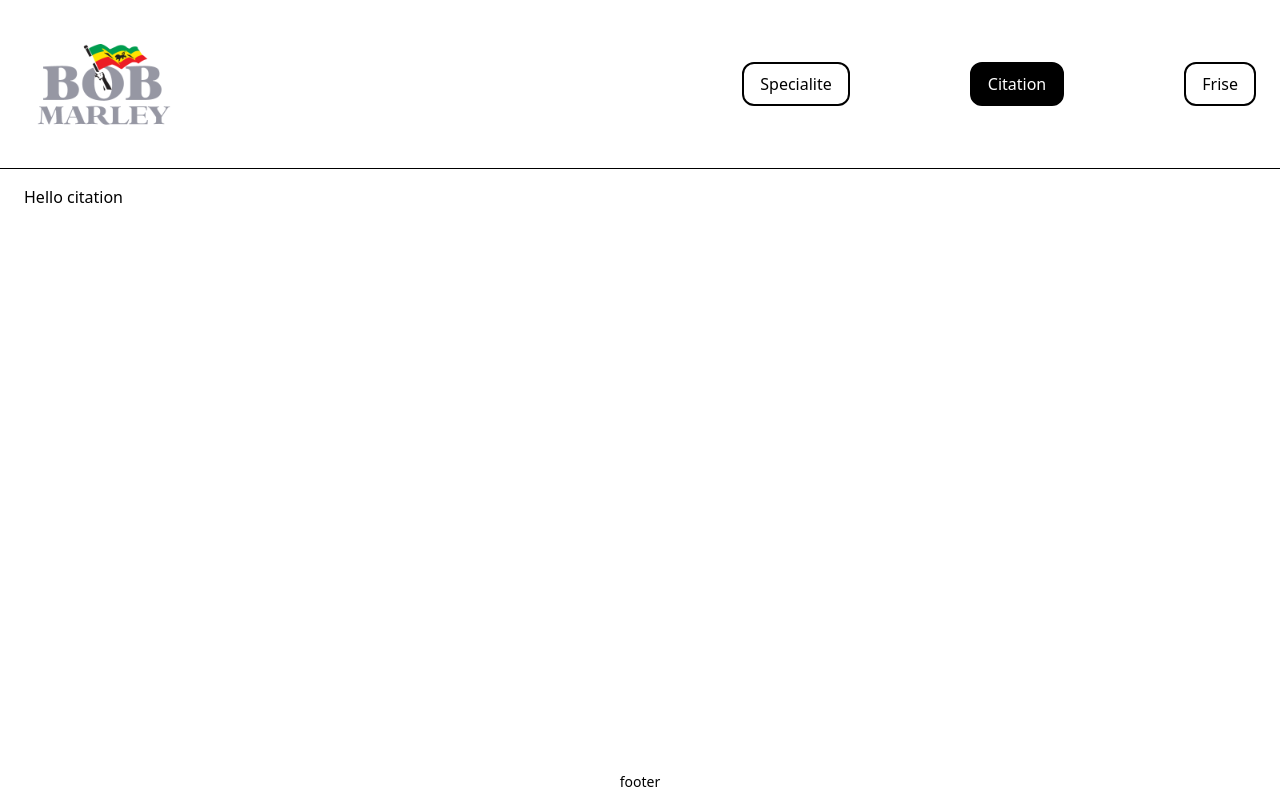
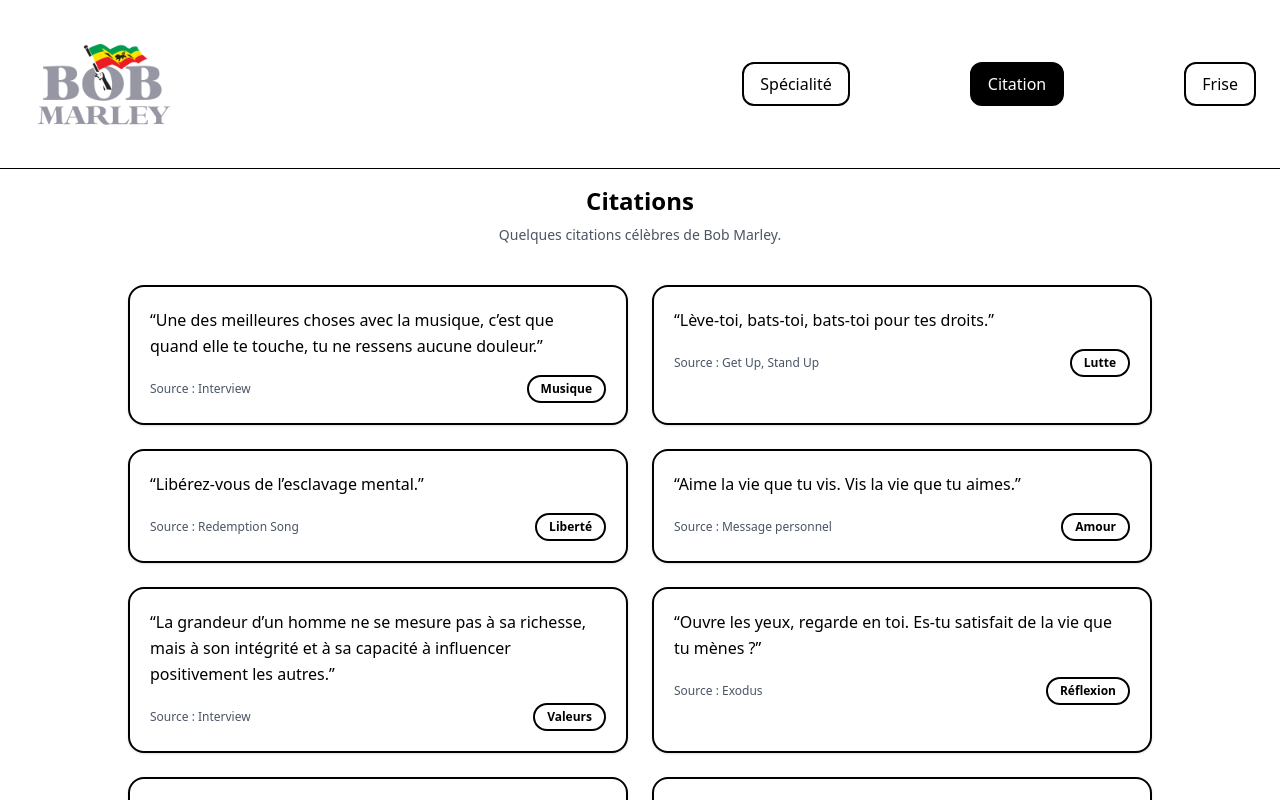
Before and after one commit to adatechschool/grace-adapage-yannick-gull, a React (Vite) app: page /citation in a window 1280 px wide. Shown: the top 800 px of the page. Built offline with nearby package versions, Linux system fonts and the light colour scheme.

Commit message:
les autre pages

```diff
--- a/src/components/Layout.tsx
+++ b/src/components/Layout.tsx
@@ -4,7 +4,7 @@ import Navbar from "./Navbar";
 export default function Layout() {
   return (
     <div className="min-h-screen flex flex-col">
-      <header className="flex items-center justify-between px-6 py-1 border-b">
+      <header className=" bg-white flex items-center justify-between px-6 py-1 border-b">
 
 
         <Link to="/" className="flex items-center">
--- a/src/components/Navbar.tsx
+++ b/src/components/Navbar.tsx
@@ -11,7 +11,7 @@ export default function Navbar() {
           }`
         }
       >
-        Specialite
+        Spécialité
       </NavLink>
 
       <NavLink
--- a/src/pages/Citation.tsx
+++ b/src/pages/Citation.tsx
@@ -1,3 +1,46 @@
+import { bobMarley } from "../data/bobMarley";
+
 export default function Citation() {
-    return <p>Hello citation</p>
+  const citations = bobMarley.citations;
+
+  return (
+    <div className="mx-auto w-full max-w-5xl">
+
+      <h1 className="text-2xl font-bold text-center">
+        Citations
+      </h1>
+
+      <p className="mt-2 text-center text-sm text-gray-600">
+        Quelques citations célèbres de Bob Marley.
+      </p>
+
+
+      <div className="mt-10 grid grid-cols-1 md:grid-cols-2 gap-6">
+        {citations.map((citation) => (
+          <div
+            key={citation.id}
+            className="rounded-2xl border-2 border-black bg-white p-5 shadow-sm"
+          >
+
+            <p className="text-base leading-relaxed">
+              “{citation.text}”
+            </p>
+
+
+            <div className="mt-4 flex items-center justify-between">
+              <span className="text-xs text-gray-600">
+                {citation.source ? `Source : ${citation.source}` : ""}
+              </span>
+
+              {citation.theme && (
+                <span className="text-xs font-semibold border-2 border-black rounded-full px-3 py-1">
+                  {citation.theme}
+                </span>
+              )}
+            </div>
+          </div>
+        ))}
+      </div>
+    </div>
+  );
 }
--- a/src/pages/NotFound.tsx
+++ b/src/pages/NotFound.tsx
@@ -1,3 +1,5 @@
 export default function NotFound() {
-    return <div>Page non trouvée</div>
+    return <div className="flex items-center justify-center flex-1">
+        <img src="/erreur404.jpg" alt="erreur 404" />
+    </div>
 }
--- a/src/pages/Specialite.tsx
+++ b/src/pages/Specialite.tsx
@@ -1,3 +1,41 @@
+import { bobMarley } from "../data/bobMarley";
+
+type SpecialiteItem = {
+  id: number;
+  title: string;
+  description: string;
+};
+
 export default function Specialite() {
-    return <p>Hello specilite</p>
+  const specialites = bobMarley.specialites as SpecialiteItem[];
+
+  return (
+    <div className="mx-auto w-full max-w-5xl">
+      <h1 className="text-2xl font-bold text-center">Spécialités</h1>
+
+      <img src="bobmarleydrapeau.jpg" alt="" />
+
+      <div className=" mt-10 grid grid-cols-1 md:grid-cols-2 gap-6">
+        {specialites.map((specialite) => (
+          <div
+            key={specialite.id}
+            className="rounded-2xl border-2 border-[#009D4F] p-5 bg-yellow-300 shadow-sm"
+          >
+            <div className="flex items-center gap-3">
+              <span className="inline-block h-3 w-3 rounded-full bg-[#009D4F]" />
+              <h2 className="text-lg font-semibold">{specialite.title}</h2>
+            </div>
+
+            <p className="mt-3 text-sm text-gray-700">{specialite.description}</p>
+
+            <div className="mt-4 h-[2px] w-full bg-black/10" />
+
+            <div className="mt-3 text-xs text-gray-500">
+              Thème : <span className="font-medium text-black">Reggae</span>
+            </div>
+          </div>
+        ))}
+      </div>
+    </div>
+  );
 }
```
Also changed, not shown: public/404.jpg (added), public/erreur404.jpg (added).
